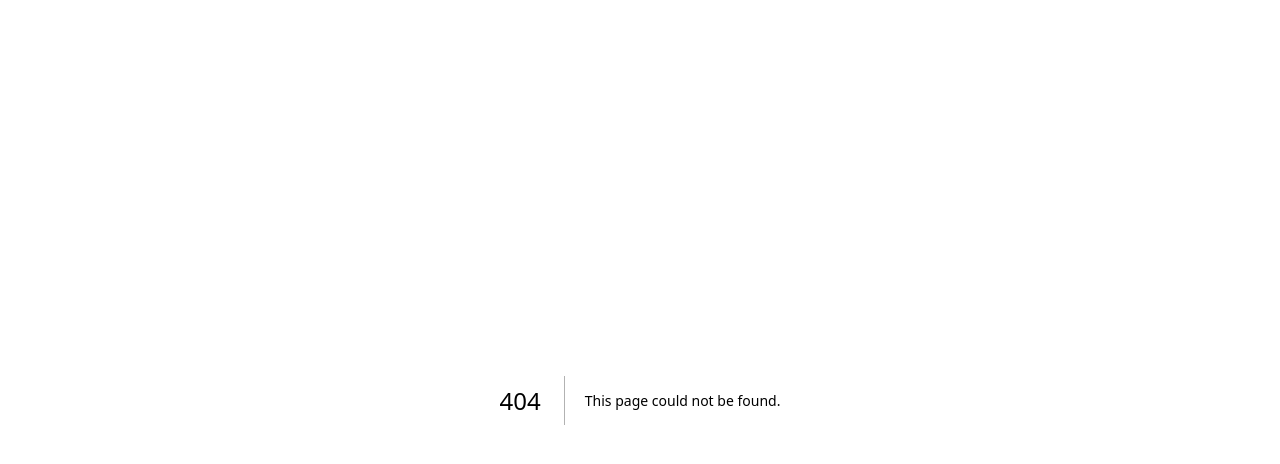
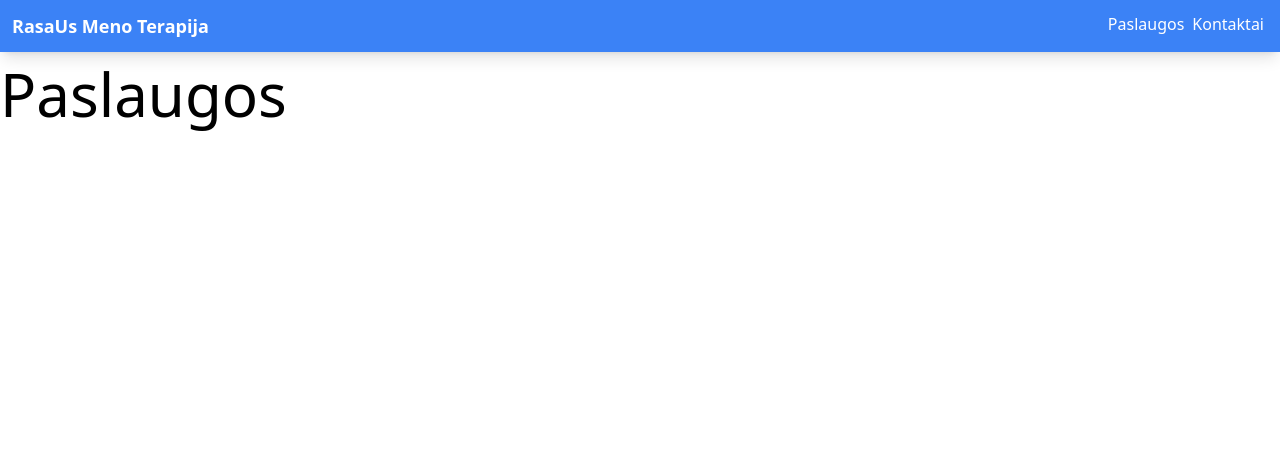
Before and after one commit to ne0rad/rasaus-art, a Next.js app: page /paslaugos in a window 1280 px wide. Before the commit this address had no page. Shown: the top 464 px of the page. Built offline with nearby package versions, Linux system fonts and the light colour scheme.

Commit message:
UPD: Added layout

```diff
--- /dev/null
+++ b/src/components/Layout.tsx
@@ -0,0 +1,10 @@
+import Navbar from './Navbar'
+
+export default function Layout({ children }: { children: React.ReactNode }) {
+    return (
+        <>
+            <Navbar />
+            <main>{children}</main>
+        </>
+    )
+}
--- /dev/null
+++ b/src/components/Navbar.tsx
@@ -0,0 +1,13 @@
+import Link from 'next/link'
+
+export default function Navbar() {
+    return (
+        <div className="flex flex-row justify-between content-center min-w-full p-3 bg-blue-500 text-white shadow-lg mb-3">
+            <Link href="/" className='font-bold text-lg'>RasaUs Meno Terapija</Link>
+            <div>
+                <Link href="/paslaugos" className='mx-1'>Paslaugos</Link>
+                <Link href="/kotaktai" className='mx-1'>Kontaktai</Link>
+            </div>
+        </div>
+    )
+}
--- a/src/pages/_app.tsx
+++ b/src/pages/_app.tsx
@@ -1,6 +1,11 @@
 import '@/styles/globals.css'
 import type { AppProps } from 'next/app'
+import Layout from '../components/Layout'
 
 export default function App({ Component, pageProps }: AppProps) {
-    return <Component {...pageProps} />
+    return (
+        <Layout>
+            <Component {...pageProps} />
+        </Layout>
+    )
 }
--- /dev/null
+++ b/src/pages/paslaugos.tsx
@@ -0,0 +1,7 @@
+export default function Paslaugos() {
+    return (
+        <div>
+            <h1 className="text-6xl text-red">Paslaugos</h1>
+        </div>
+    )
+}
```
